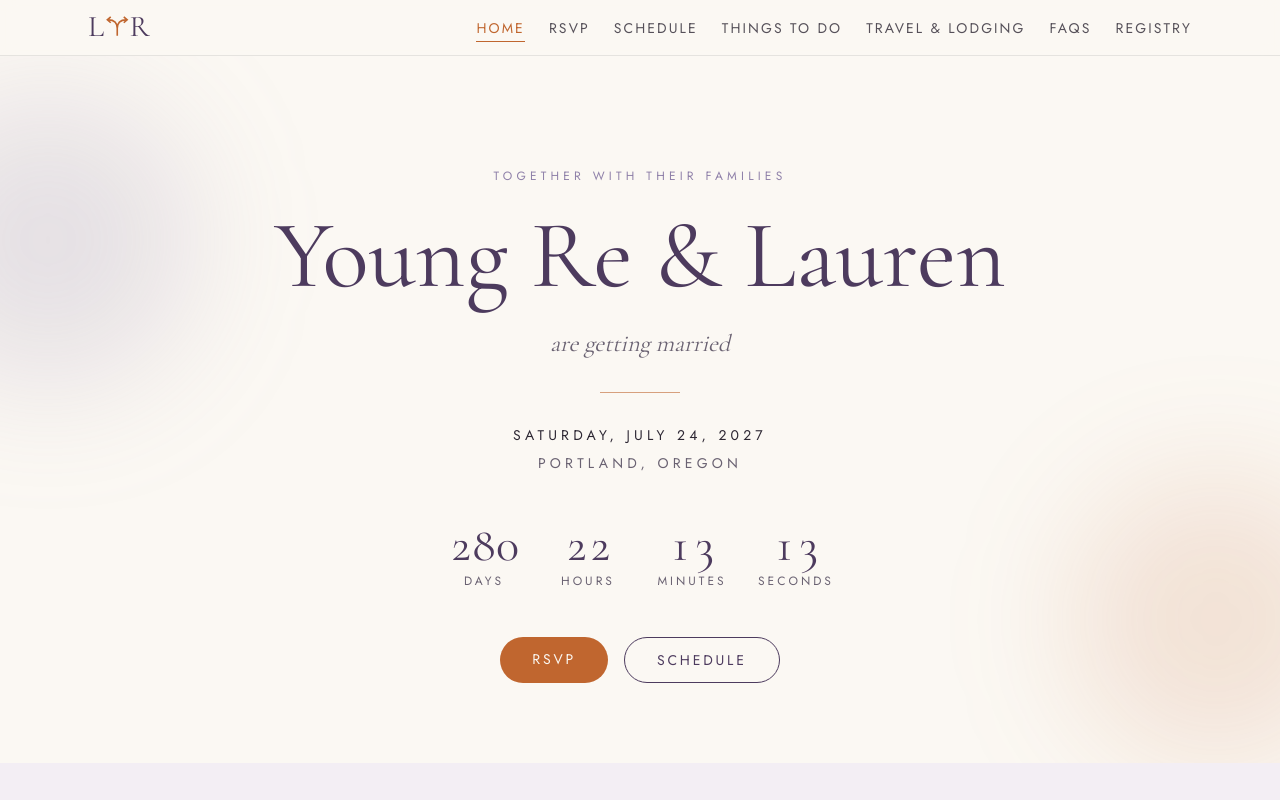
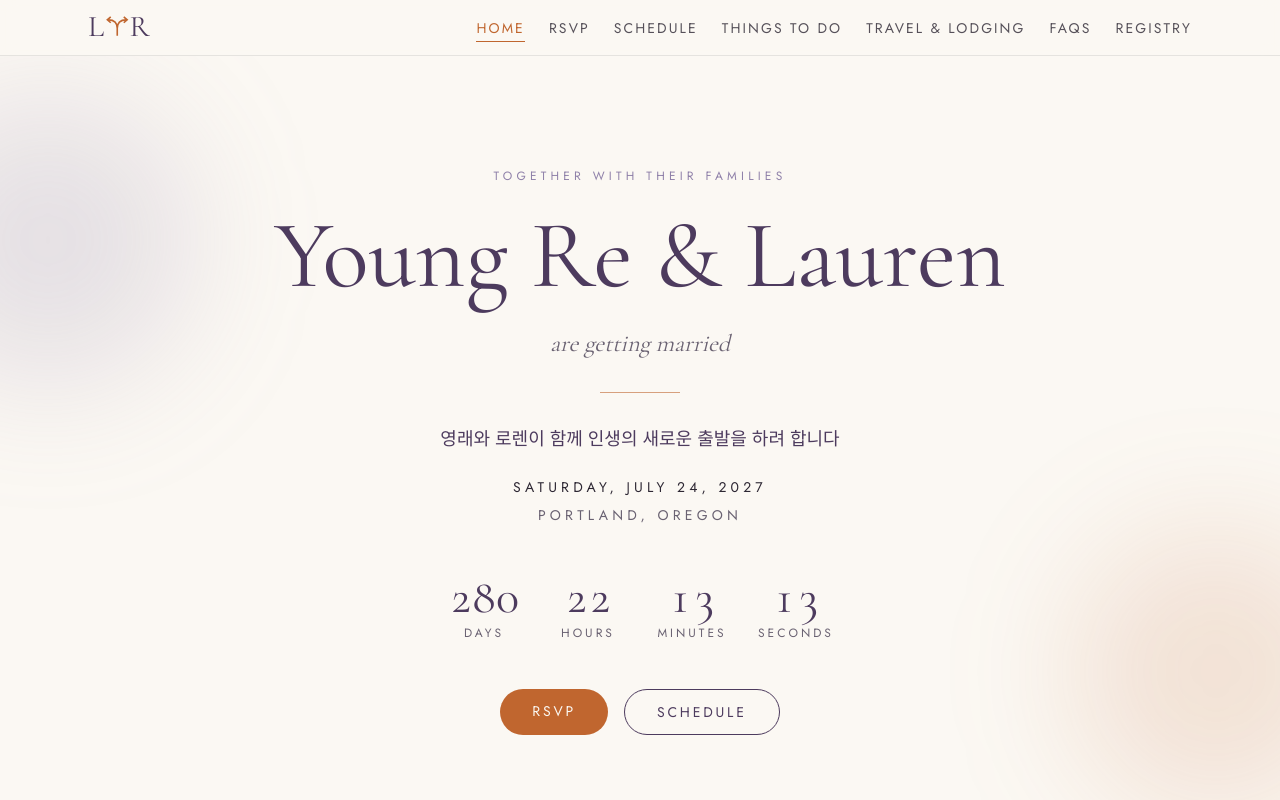
Before and after one commit to yrsong15/yrslzwedding, a Next.js app: page / in a window 1280 px wide. Shown: the top 800 px of the page. Built offline with nearby package versions, Linux system fonts and the light colour scheme.

Commit message:
Add Korean intro

```diff
--- a/app/(site)/page.tsx
+++ b/app/(site)/page.tsx
@@ -1,7 +1,7 @@
 import Link from "next/link";
 import Countdown from "@/components/Countdown";
 import FadeIn from "@/components/FadeIn";
-import { couple, location, rsvpDeadline, weddingDate, weddingDateLabel } from "@/lib/site";
+import { couple, koreanMessage, location, rsvpDeadline, weddingDate, weddingDateLabel } from "@/lib/site";
 
 export default function Home() {
   return (
@@ -20,6 +20,9 @@ export default function Home() {
         <FadeIn delay={0.3}>
           <p className="mt-6 font-serif text-2xl italic text-muted">are getting married</p>
           <div className="mx-auto my-8 h-px w-20 bg-poppy/60" />
+          <p lang="ko" className="mb-6 font-korean text-lg text-plum [word-break:keep-all]">
+            {koreanMessage}
+          </p>
           <p className="text-sm uppercase tracking-[0.3em] text-ink">{weddingDateLabel}</p>
           <p className="mt-2 text-sm uppercase tracking-[0.3em] text-muted">{location}</p>
         </FadeIn>
--- a/app/globals.css
+++ b/app/globals.css
@@ -19,6 +19,7 @@
 @theme inline {
   --font-serif: var(--font-cormorant);
   --font-sans: var(--font-jost);
+  --font-korean: var(--font-noto-serif-kr);
 }
 
 html {
--- a/app/layout.tsx
+++ b/app/layout.tsx
@@ -1,5 +1,5 @@
 import type { Metadata } from "next";
-import { Cormorant_Garamond, Jost } from "next/font/google";
+import { Cormorant_Garamond, Jost, Noto_Serif_KR } from "next/font/google";
 import { couple, weddingDateLabel, location } from "@/lib/site";
 import "./globals.css";
 
@@ -15,6 +15,15 @@ const jost = Jost({
   subsets: ["latin"],
 });
 
+// Korean text (Home page message). No "korean" subset exists in next/font, so
+// skip preload; Google splits Hangul into unicode-range chunks, so browsers
+// fetch only the glyphs a page uses.
+const notoSerifKr = Noto_Serif_KR({
+  variable: "--font-noto-serif-kr",
+  weight: ["400"],
+  preload: false,
+});
+
 export const metadata: Metadata = {
   title: { default: couple.names, template: `%s · ${couple.names}` },
   description: `${weddingDateLabel} · ${location}`,
@@ -24,7 +33,7 @@ export const metadata: Metadata = {
 export default function RootLayout({ children }: Readonly<{ children: React.ReactNode }>) {
   return (
     <html lang="en">
-      <body className={`${cormorant.variable} ${jost.variable} font-sans antialiased`}>
+      <body className={`${cormorant.variable} ${jost.variable} ${notoSerifKr.variable} font-sans antialiased`}>
         {children}
       </body>
     </html>
--- a/lib/site.ts
+++ b/lib/site.ts
@@ -8,6 +8,8 @@ export const couple = {
 export const weddingDate = new Date("2027-07-24T17:00:00-07:00");
 
 export const weddingDateLabel = "Saturday, July 24, 2027";
+// Shown on the Home page above the date. "Young Re and Lauren are making a new start in life together."
+export const koreanMessage = "영래와 로렌이 함께 인생의 새로운 출발을 하려 합니다";
 export const location = "Portland, Oregon";
 export const rsvpDeadline = "March 1, 2027";
 
```
